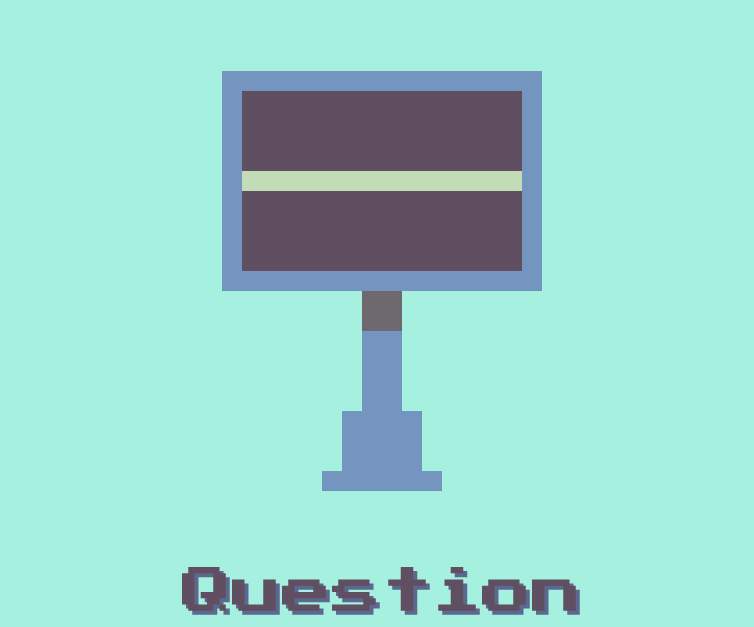
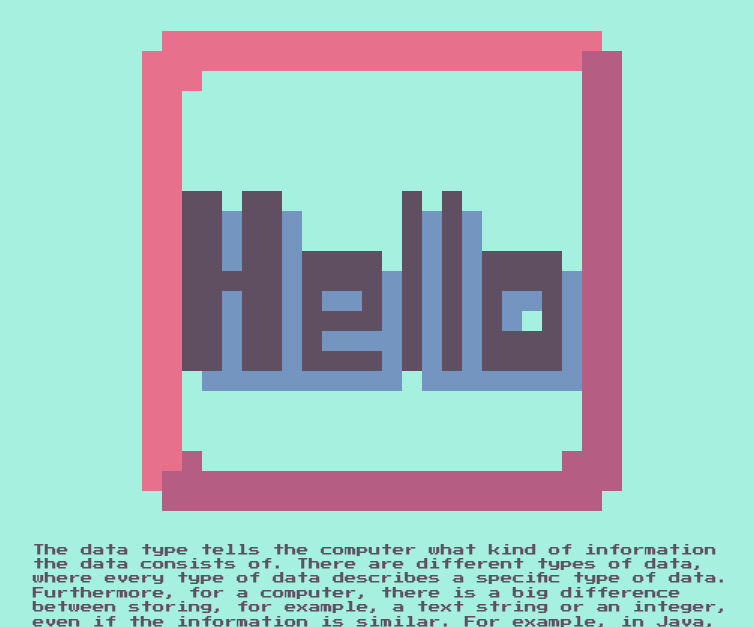
Before and after one commit to Plu3d/MegaSoft, a plain HTML site: page infoDataTypes.html in a window 1280 px wide. Shown: the part 173-800 px from the top of the page, without its empty margins (258-1012 px from the left). Drawn offline with Linux system fonts and the light colour scheme.

Commit message:
Update infoDataTypes.html

```diff
--- a/infoDataTypes.html
+++ b/infoDataTypes.html
@@ -13,11 +13,11 @@
                 Data Types
             </h1>
 
-            <img class="imgIcon" src="Images/monitorIcon.gif">
+            <img class="imgIcon" src="Images/dataTypesIcon.gif">
         </div>
 
-        <P class="Start">
-            Question
+        <P class="textBox3" style="font-size: 12px">
+            The data type tells the computer what kind of information the data consists of. There are different types of data, where every type of data describes a specific type of data. Furthermore,  for a computer, there is a big difference between storing, for example, a text string or an integer, even if the information is similar. For example, in Java, it is a difference to save the integer 10 or the text string “10”. And of course, it would not be possible to multiply the number 5 by the text string “3”. Therefore, we always need to specify what kind of information we want to save, so that the compiler can interpret the data correctly. We do this with data types.
         </P>
 
         <div id="firstcenter">
```
